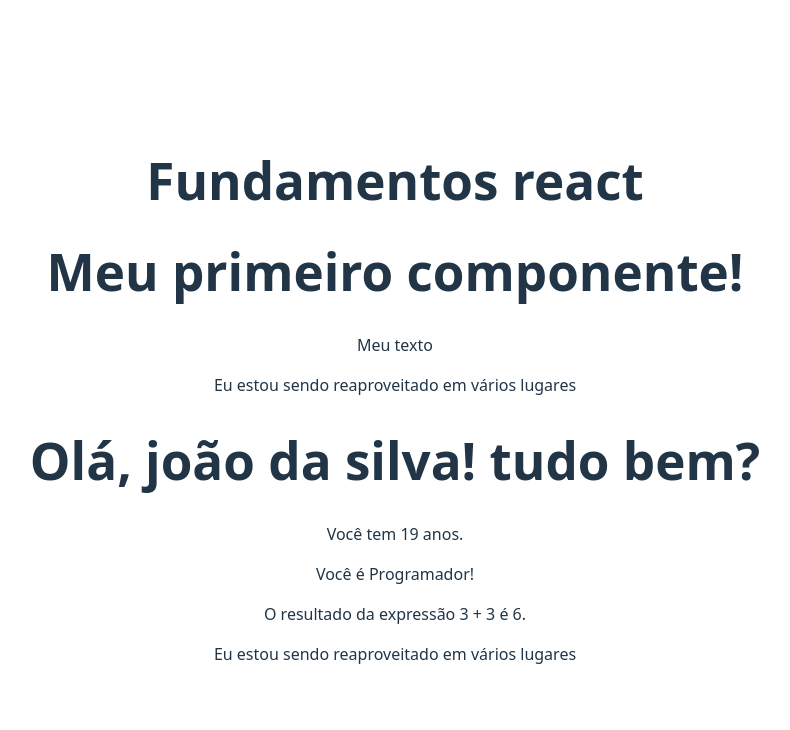
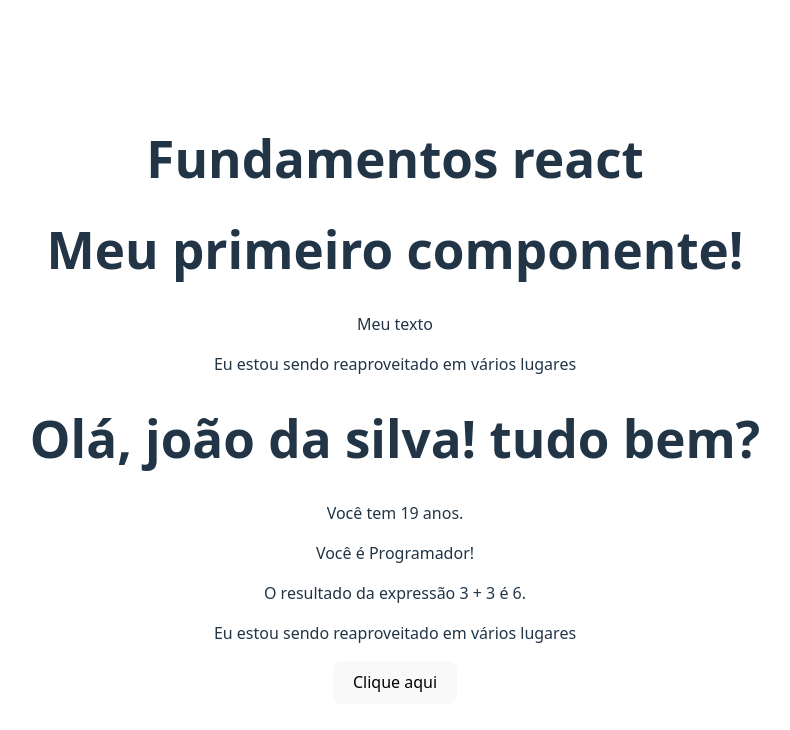
Before and after one commit to SilvaRDev/curso-react, a React (Vite) app in the folder 2-FUNDAMENTOS/1-fundamentos/: page / in a window 1280 px wide. Shown: the top 730 px of the page, without its empty margins (245-1035 px from the left). Built offline with nearby package versions, Linux system fonts and the light colour scheme.

Commit message:
aula de evento de click

```diff
--- a/2-FUNDAMENTOS/1-fundamentos/src/App.jsx
+++ b/2-FUNDAMENTOS/1-fundamentos/src/App.jsx
@@ -5,6 +5,7 @@
 import FirstComponent from './components/FirstComponent'
 import MyComponent from './components/MyComponent'
 import TemplateExpressions from './components/TemplateExpressions'
+import Events from './components/Events'
 
 function App() {
   return (
@@ -13,6 +14,7 @@
       <FirstComponent/>
       <TemplateExpressions/>
       <MyComponent />
+      <Events />
     </>
   )
 }
--- /dev/null
+++ b/2-FUNDAMENTOS/1-fundamentos/src/components/Events.jsx
@@ -0,0 +1,17 @@
+const Events = () => {
+  const handleMyEvent = (e) => {
+    console.log(e)
+
+    console.log('Ativou o evento!')
+  }
+
+  return (
+    <div>
+      <div>
+        <button onClick={handleMyEvent}>Clique aqui</button>
+      </div>
+    </div>
+  )
+}
+
+export default Events
```
